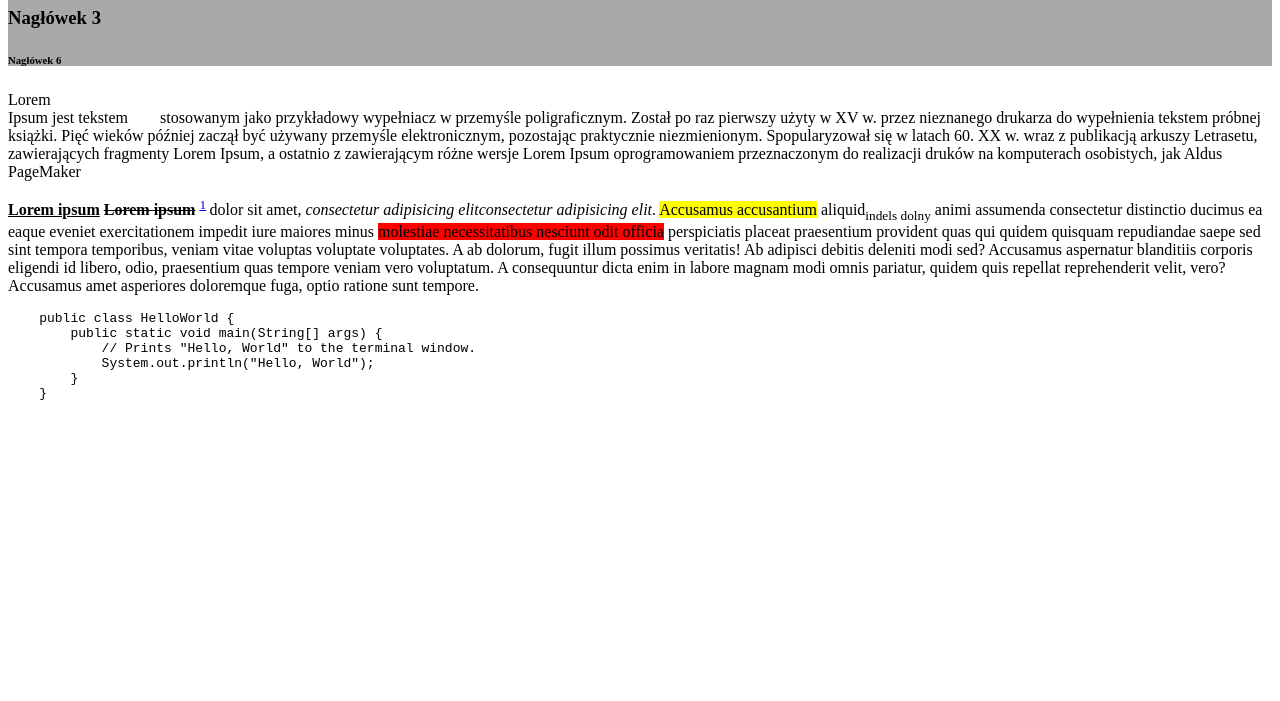
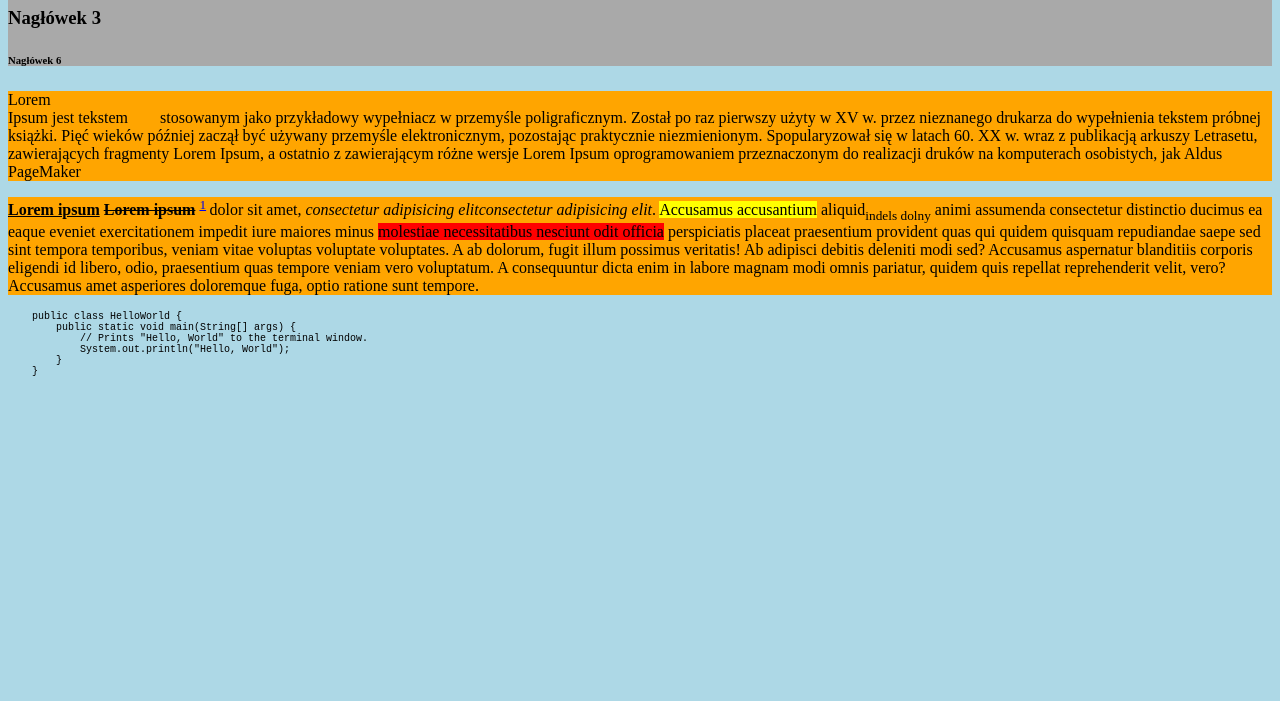
Before and after one commit to javaLub-15/html-css-javascript, a plain HTML site: page index.html in a window 1280 px wide. Shown: the part 99-800 px from the top of the page. Drawn offline with Linux system fonts and the light colour scheme.

Commit message:
zadanie 7

```diff
--- /dev/null
+++ b/css/style.css
@@ -0,0 +1,11 @@
+body {
+    background-color: lightblue;
+}
+
+p {
+    background-color: orange;
+}
+
+pre {
+    font-size: 10px;
+}
--- a/index.html
+++ b/index.html
@@ -5,6 +5,7 @@
     <title>Title</title>
     <meta name="author" content="Łukasz Reszka"/>
     <meta name="keywords" content="html, css, javascript, kurs sda"/>
+    <link rel="stylesheet" type="text/css" href="css/style.css"/>
 </head>
 <body>
 <!--nav jest prawie jak zwykły div-->
```
Also changed, not shown: 1 other file.
